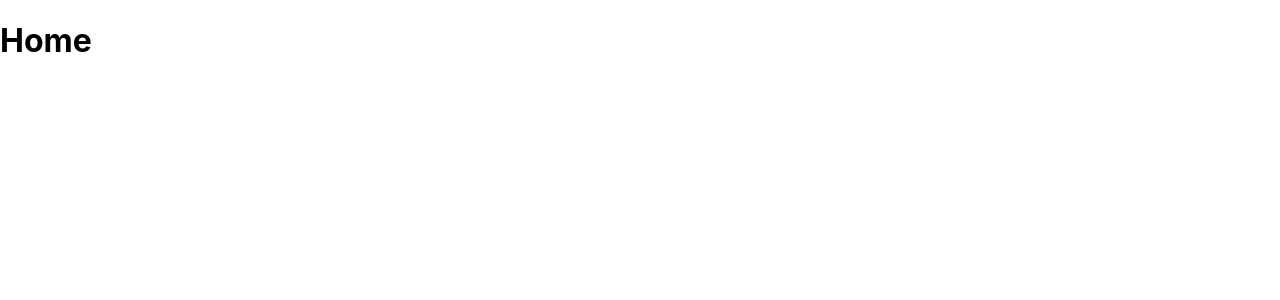
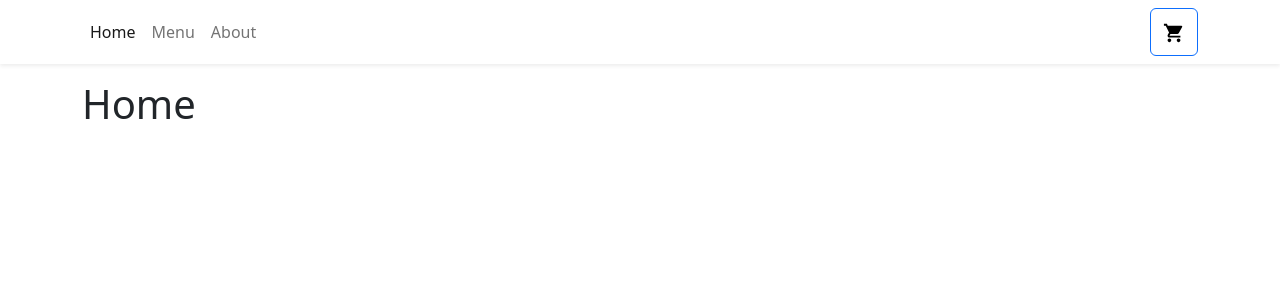
Before and after one commit to nkd3v/food-app, a React (Create React App) app: page / in a window 1280 px wide. Shown: the top 300 px of the page. Built offline with nearby package versions, Linux system fonts and the light colour scheme.

Commit message:
Add Navbar and FoodCard

```diff
--- a/package.json
+++ b/package.json
@@ -6,7 +6,9 @@
     "@testing-library/jest-dom": "^5.16.5",
     "@testing-library/react": "^13.4.0",
     "@testing-library/user-event": "^13.5.0",
+    "bootstrap": "^5.2.3",
     "react": "^18.2.0",
+    "react-bootstrap": "^2.7.4",
     "react-dom": "^18.2.0",
     "react-router-dom": "^6.10.0",
     "react-scripts": "5.0.1",
--- a/public/index.html
+++ b/public/index.html
@@ -10,34 +10,10 @@
       content="Web site created using create-react-app"
     />
     <link rel="apple-touch-icon" href="%PUBLIC_URL%/logo192.png" />
-    <!--
-      manifest.json provides metadata used when your web app is installed on a
-      user's mobile device or desktop. See https://developers.google.com/web/fundamentals/web-app-manifest/
-    -->
     <link rel="manifest" href="%PUBLIC_URL%/manifest.json" />
-    <!--
-      Notice the use of %PUBLIC_URL% in the tags above.
-      It will be replaced with the URL of the `public` folder during the build.
-      Only files inside the `public` folder can be referenced from the HTML.
-
-      Unlike "/favicon.ico" or "favicon.ico", "%PUBLIC_URL%/favicon.ico" will
-      work correctly both with client-side routing and a non-root public URL.
-      Learn how to configure a non-root public URL by running `npm run build`.
-    -->
     <title>React App</title>
   </head>
   <body>
-    <noscript>You need to enable JavaScript to run this app.</noscript>
     <div id="root"></div>
-    <!--
-      This HTML file is a template.
-      If you open it directly in the browser, you will see an empty page.
-
-      You can add webfonts, meta tags, or analytics to this file.
-      The build step will place the bundled scripts into the <body> tag.
-
-      To begin the development, run `npm start` or `yarn start`.
-      To create a production bundle, use `npm run build` or `yarn build`.
-    -->
   </body>
 </html>
--- a/src/App.js
+++ b/src/App.js
@@ -1,4 +1,6 @@
 import { Routes, Route } from 'react-router-dom'
+import { Container } from 'react-bootstrap'
+import { Navbar } from "./Components/Navbar"
 
 import Home from "./Pages/HomePage/Home"
 
@@ -18,6 +20,8 @@ import UserRating from "./Pages/Customer/UserRatingPage/UserRating"
 function App() {
   return (
     <>
+      <Navbar />
+      <Container>
         <div>
           <Routes>
             <Route index element={<Home />} />
@@ -34,8 +38,8 @@ function App() {
             <Route path="userRating" element={<UserRating />} />
 
           </Routes>
-
         </div>
+      </Container>
     </>
   );
 }
--- /dev/null
+++ b/src/Components/FoodCard.js
@@ -0,0 +1,51 @@
+import { useState } from 'react'
+
+import { Image } from 'react-bootstrap'
+
+function FoodCard({ id, foodName, price, description, restaurant, category, image }) {
+    // create counter state
+    const [counter, setCounter] = useState(0)
+
+    // create handleIncrement function
+    const handleIncrement = () => {
+        setCounter(counter + 1)
+    }
+
+    const handleDecrease = () => {
+        setCounter(counter - 1)
+    }
+
+    return (
+        <div className='d-flex shadow-sm'>
+            <Image
+                src={image}
+                width="250px"
+                style={{ objectFit: "cover" }}
+                alt={foodName}
+            />
+            <div style={{ flexGrow: 1 }}>
+                <div>
+                    <h2>{foodName}</h2>
+                    <p>฿{price}</p>
+                </div>
+                <div>
+                    <p>{restaurant}</p>
+                    <p>{category}</p>
+                    <p>{description}</p>
+                </div>
+                <div>
+                    <button onClick={handleDecrease}>-</button>
+                    <span style={{ margin: '0px 8px' }}>{counter}</span>
+                    <button onClick={handleIncrement}>+</button>
+                </div>
+                <div>
+                    <button>
+                        Add to cart ฿{price * counter}
+                    </button>
+                </div>
+            </div>
+        </div>
+    )
+}
+
+export default FoodCard
--- /dev/null
+++ b/src/Components/Navbar.js
@@ -0,0 +1,28 @@
+import { Navbar as NavbarBs, Nav, Container, Button } from "react-bootstrap"
+import { NavLink } from "react-router-dom"
+
+export function Navbar() {
+    return (
+        <NavbarBs sticky="top" className="bg-white shadow-sm mb-3">
+            <Container>
+                <Nav className="me-auto">
+                    <Nav.Link to="/" as={NavLink}>
+                        Home
+                    </Nav.Link>
+                    <Nav.Link to="/menu" as={NavLink}>
+                        Menu
+                    </Nav.Link>
+                    <Nav.Link to="/about" as={NavLink}>
+                        About
+                    </Nav.Link>
+                </Nav>
+                <Button
+                    style={{ width: "3rem", height: "3rem" }}
+                    variant="outline-primary"
+                >
+                    <svg xmlns="http://www.w3.org/2000/svg" viewBox="0 0 48 48" id="cart"><path d="M14 36c-2.21 0-3.98 1.79-3.98 4s1.77 4 3.98 4 4-1.79 4-4-1.79-4-4-4zM2 4v4h4l7.19 15.17-2.7 4.9c-.31.58-.49 1.23-.49 1.93 0 2.21 1.79 4 4 4h24v-4H14.85c-.28 0-.5-.22-.5-.5 0-.09.02-.17.06-.24L16.2 26h14.9c1.5 0 2.81-.83 3.5-2.06l7.15-12.98c.16-.28.25-.61.25-.96a2 2 0 0 0-2-2H10.43l-1.9-4H2zm32 32c-2.21 0-3.98 1.79-3.98 4s1.77 4 3.98 4 4-1.79 4-4-1.79-4-4-4z"></path><path fill="none" d="M0 0h48v48H0z"></path></svg>
+                </Button>
+            </Container>
+        </NavbarBs>
+    )
+}
--- a/src/Pages/Customer/MenuPage/Menu.js
+++ b/src/Pages/Customer/MenuPage/Menu.js
@@ -1,4 +1,5 @@
 import React, { useState, useEffect } from 'react';
+import FoodCard from '../../../Components/FoodCard';
 
 const Menu = () => {
   const [foodList, setFoodList] = useState([]);
@@ -24,13 +25,7 @@ const Menu = () => {
       <div>
         <ul>
           {foodList.map((food) => (
-                <li key={food.id}>
-                    <img src={food.image} alt={food.foodName} style={{ width: '300px', height: '300px' }} />
-                    <h2>{food.foodName}</h2>
-                    <p>{food.restaurant}</p>
-                    <p>{food.category}</p>
-                    <p>${food.price}</p>
-                </li>
+            <FoodCard key={food.id} {...food} />
           ))}
         </ul>
       </div>
--- a/src/Pages/HomePage/Home.js
+++ b/src/Pages/HomePage/Home.js
@@ -1,6 +1,7 @@
 const Home = () => {
     return(
         <h1>Home</h1>
+
     )
   };
 
--- a/src/index.js
+++ b/src/index.js
@@ -3,6 +3,7 @@ import ReactDOM from 'react-dom/client';
 import './index.css';
 import App from './App';
 import { BrowserRouter } from 'react-router-dom';
+import "bootstrap/dist/css/bootstrap.min.css";
 
 
 const root = ReactDOM.createRoot(document.getElementById('root'));
```
Also changed, not shown: 1 other file (tests, documents, lock files or other folders). Lines whose indentation alone changed are shown as unchanged.
